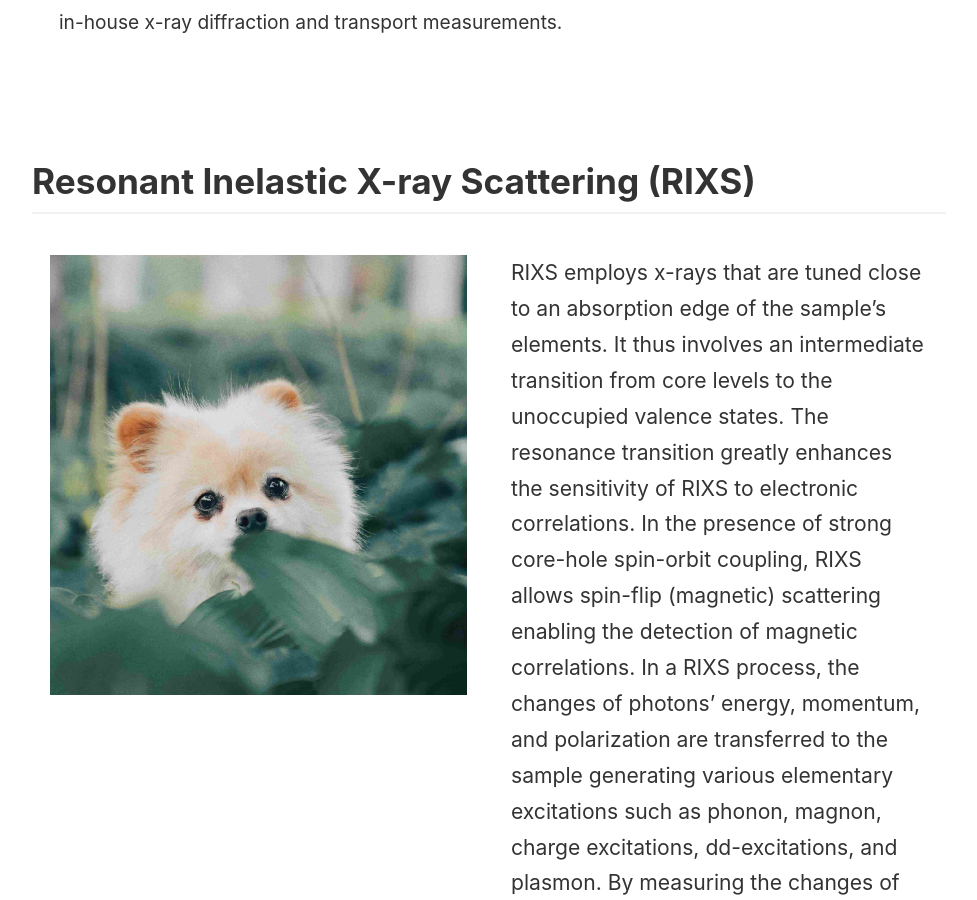
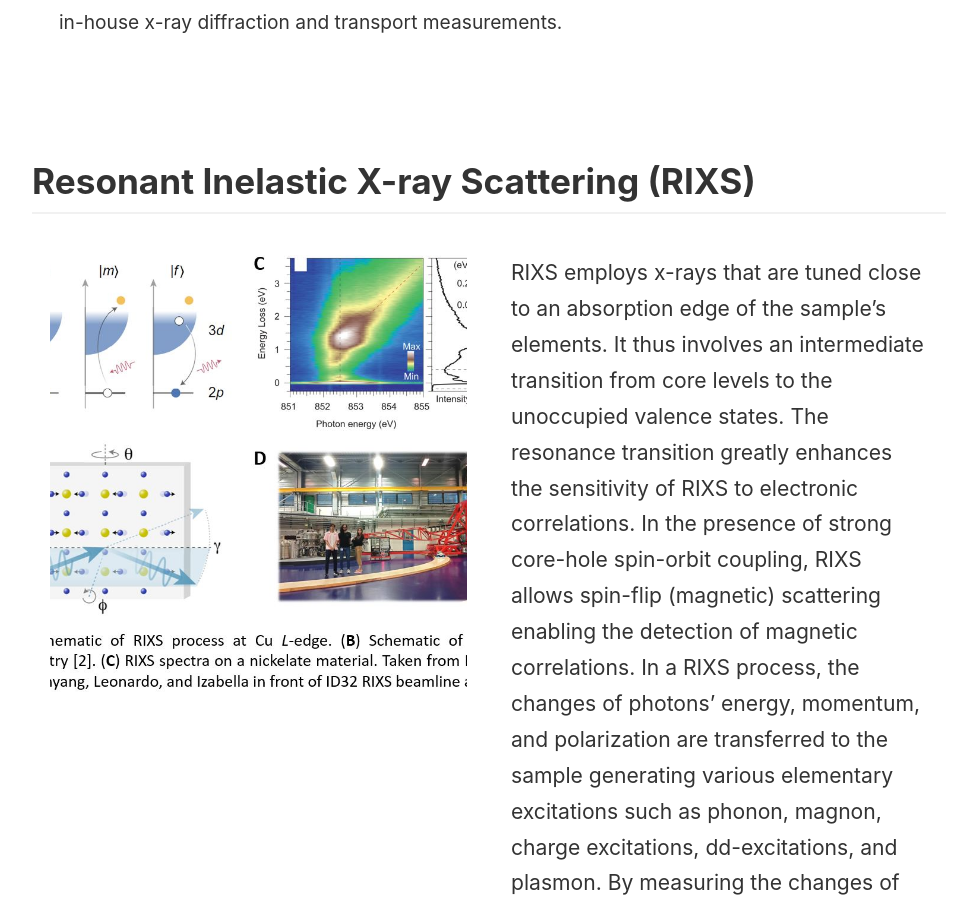
Before and after one commit to qmcuhk/qmcuhk.github.io, a Jekyll site: the page built from _pages/research.md, in a window 1280 px wide and 900 px high, scrolled down 739 px. Shown: the whole window, without its empty margins (151-1128 px from the left). Built offline with Jekyll 4.4.1, drawn with Linux system fonts in a browser that asks for light colours; some web fonts are replaced; some of the changed lines change nothing that is shown; some of the changed text lies outside the part shown.

Commit message:
update research page

```diff
--- a/_pages/research.md
+++ b/_pages/research.md
@@ -19,10 +19,13 @@ We perform x-ray and neutron scattering/spectroscopy experiments at large scale
     <h1>Resonant Inelastic X-ray Scattering (RIXS)</h1>
     <div class="research-tech-container">
         <div class="research-tech-pic">
-        <img src="assets/web_pictures/temp_profile_pic.jpg">
+        <img src="assets/web_pictures/research_rixs.jpg">
         </div>
         <div class="research-tech-info">
-        RIXS employs x-rays that are tuned close to an absorption edge of the sample’s elements. It thus involves an intermediate transition from core levels to the unoccupied valence states. The resonance transition greatly enhances the sensitivity of RIXS to electronic correlations. In the presence of strong core-hole spin-orbit coupling, RIXS allows spin-flip (magnetic) scattering enabling the detection of magnetic correlations. In a RIXS process, the changes of photons’ energy, momentum, and polarization are transferred to the sample generating various elementary excitations such as phonon, magnon, charge excitations, dd-excitations, and plasmon. By measuring the changes of scattered photons, we can determine the dispersion relation of the generated excitations. RIXS has been rapidly developing over the past decades. For soft-RIXS, the state-of-the-art energy resolution has reached ~40 meV with 1 keV x-rays.
+        RIXS employs x-rays that are tuned close to an absorption edge of the sample’s elements. It thus involves an intermediate transition from core levels to the unoccupied valence states. The resonance transition greatly enhances the sensitivity of RIXS to electronic correlations. In the presence of strong core-hole spin-orbit coupling, RIXS allows spin-flip (magnetic) scattering enabling the detection of magnetic correlations. In a RIXS process, the changes of photons’ energy, momentum, and polarization are transferred to the sample generating various elementary excitations such as phonon, magnon, charge excitations, dd-excitations, and plasmon. By measuring the changes of scattered photons, we can determine the dispersion relation of the generated excitations [1]. RIXS has been rapidly developing over the past decades. For soft-RIXS, the state-of-the-art energy resolution has reached ~40 meV with 1 keV x-rays.
+        [1] P. Ament, M. van Veenendaal, T. P. Devereaux, J. P. Hill & J. van den Brink. Rev. Mod. Phys. 83, 705 (2011).
+        [2] Q. Wang, K. von Arx, M. Horio et al., Sci. Adv. 7, eabg7394 (2021).
+        [3] H. Lu, M. Rossi, A. Nag et al., Science 373, 213 (2021).
         </div>
     </div>
 </div>
```
Also changed, not shown: assets/web_pictures/research_rixs.jpg (added), assets/web_pictures/research_rixs.png (added).
